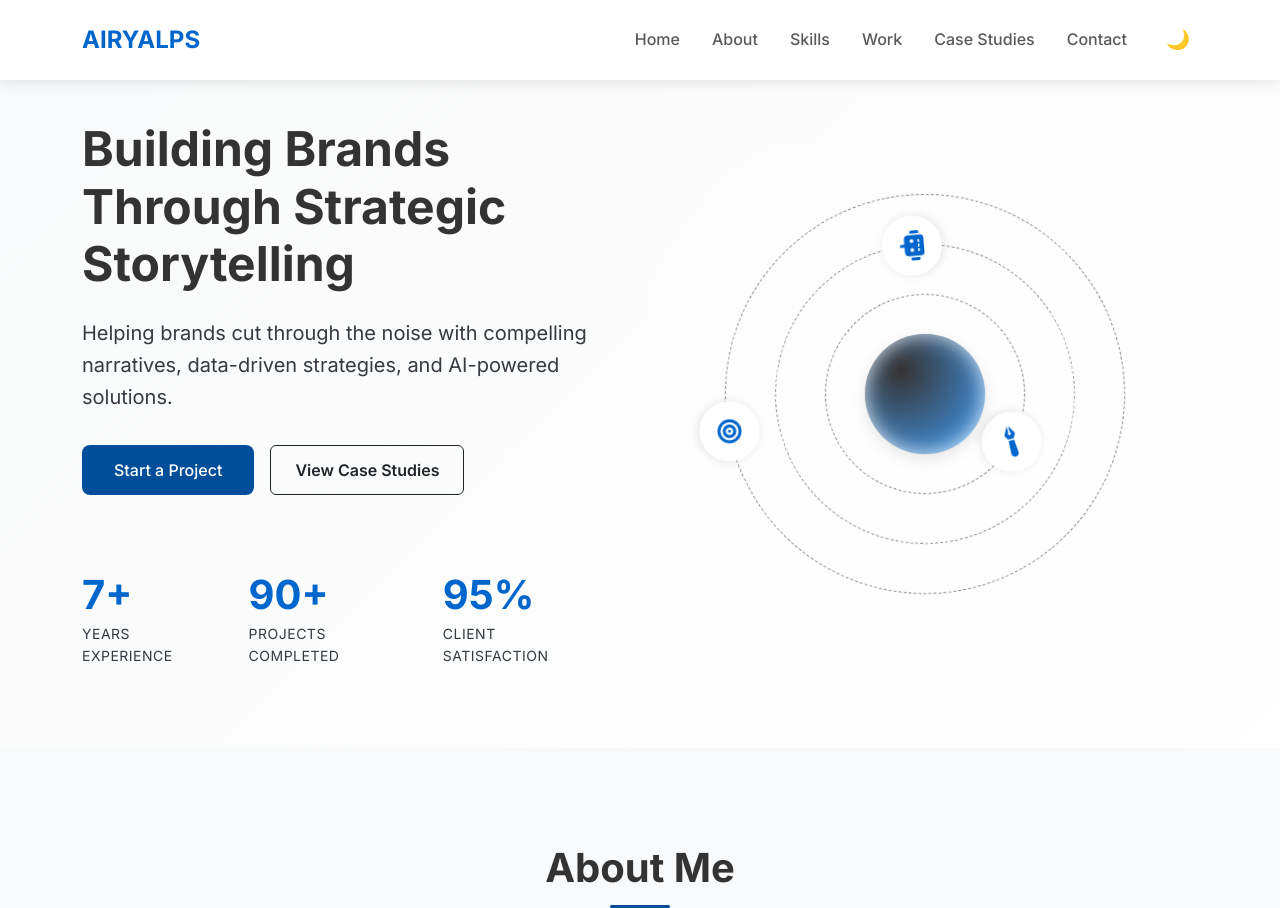
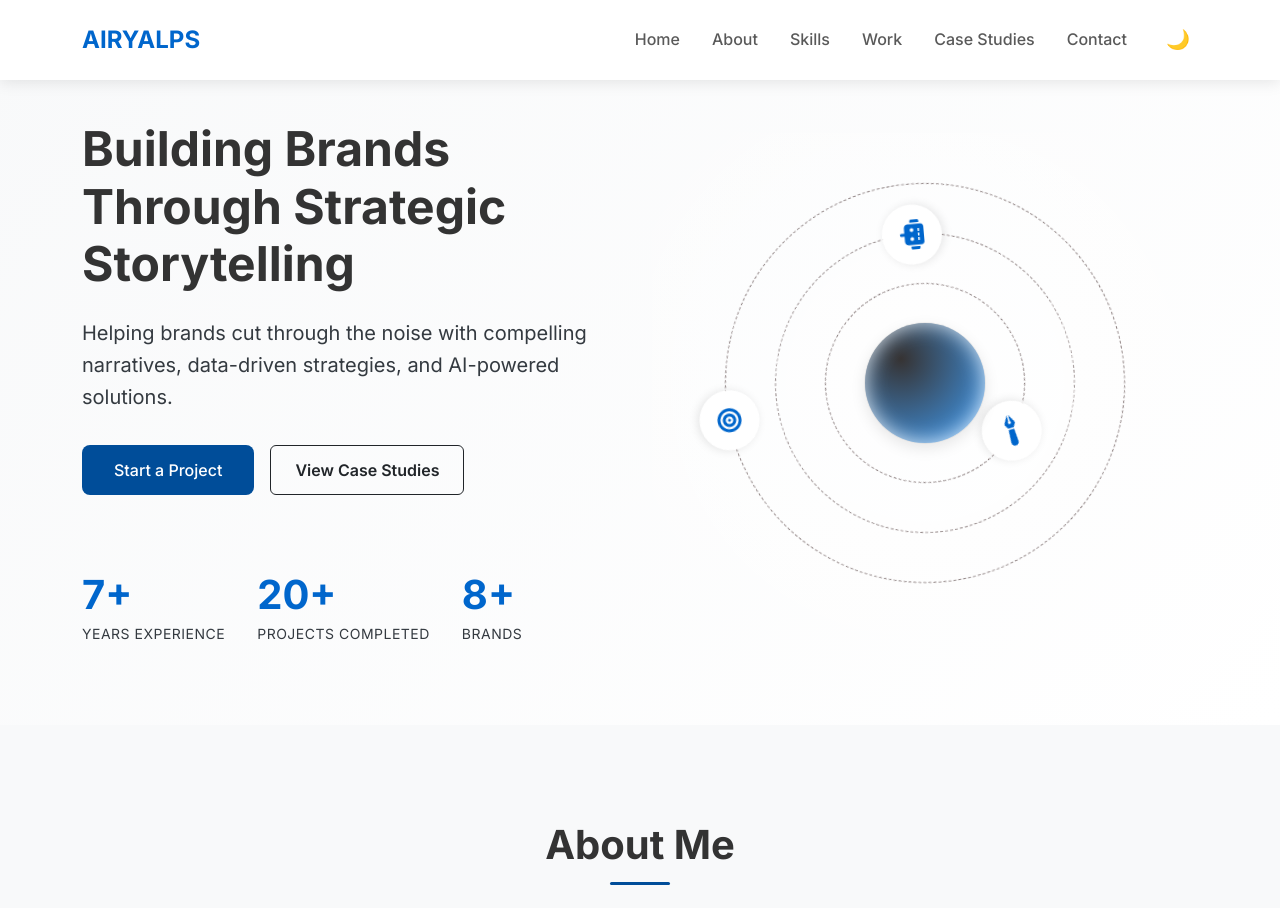
Before and after one commit to rakmakan/riya_website, a PHP site: page / in a window 1280 px wide. Shown: the top 908 px of the page. Run offline with PHP 8.4, Linux system fonts and the light colour scheme; data comes from the database, SQL or seed files in the repository.

Commit message:
Update hero section statistics to reflect current project and brand counts

```diff
--- a/index.php
+++ b/index.php
@@ -36,12 +36,12 @@
                                 <div class="hero-stat-label">Years Experience</div>
                             </div>
                             <div class="hero-stat">
-                                <div class="hero-stat-number">90+</div>
+                                <div class="hero-stat-number">20+</div>
                                 <div class="hero-stat-label">Projects Completed</div>
                             </div>
                             <div class="hero-stat">
-                                <div class="hero-stat-number">95%</div>
-                                <div class="hero-stat-label">Client Satisfaction</div>
+                                <div class="hero-stat-number">8+</div>
+                                <div class="hero-stat-label">Brands</div>
                             </div>
                         </div>
                     </div>
```
